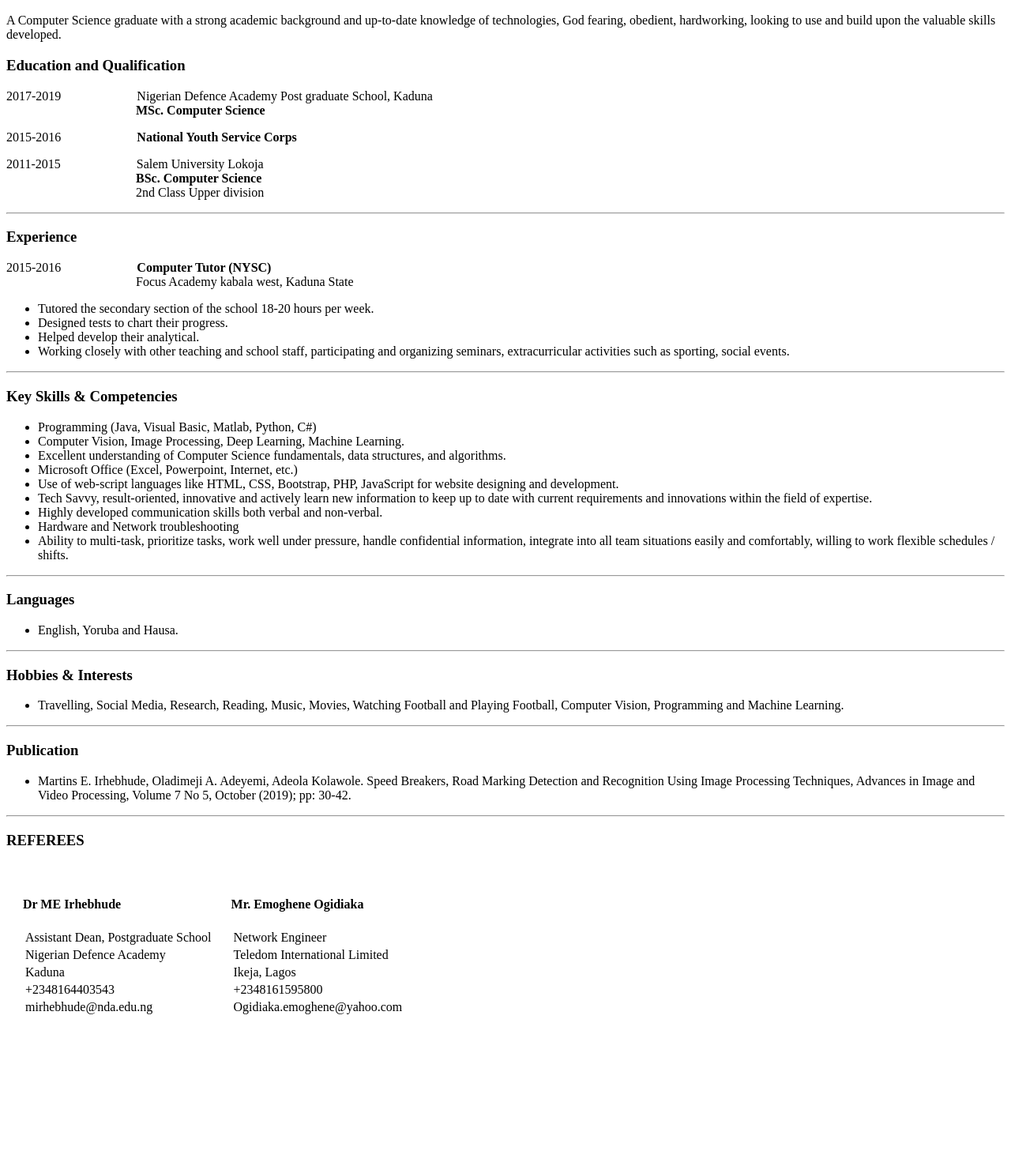
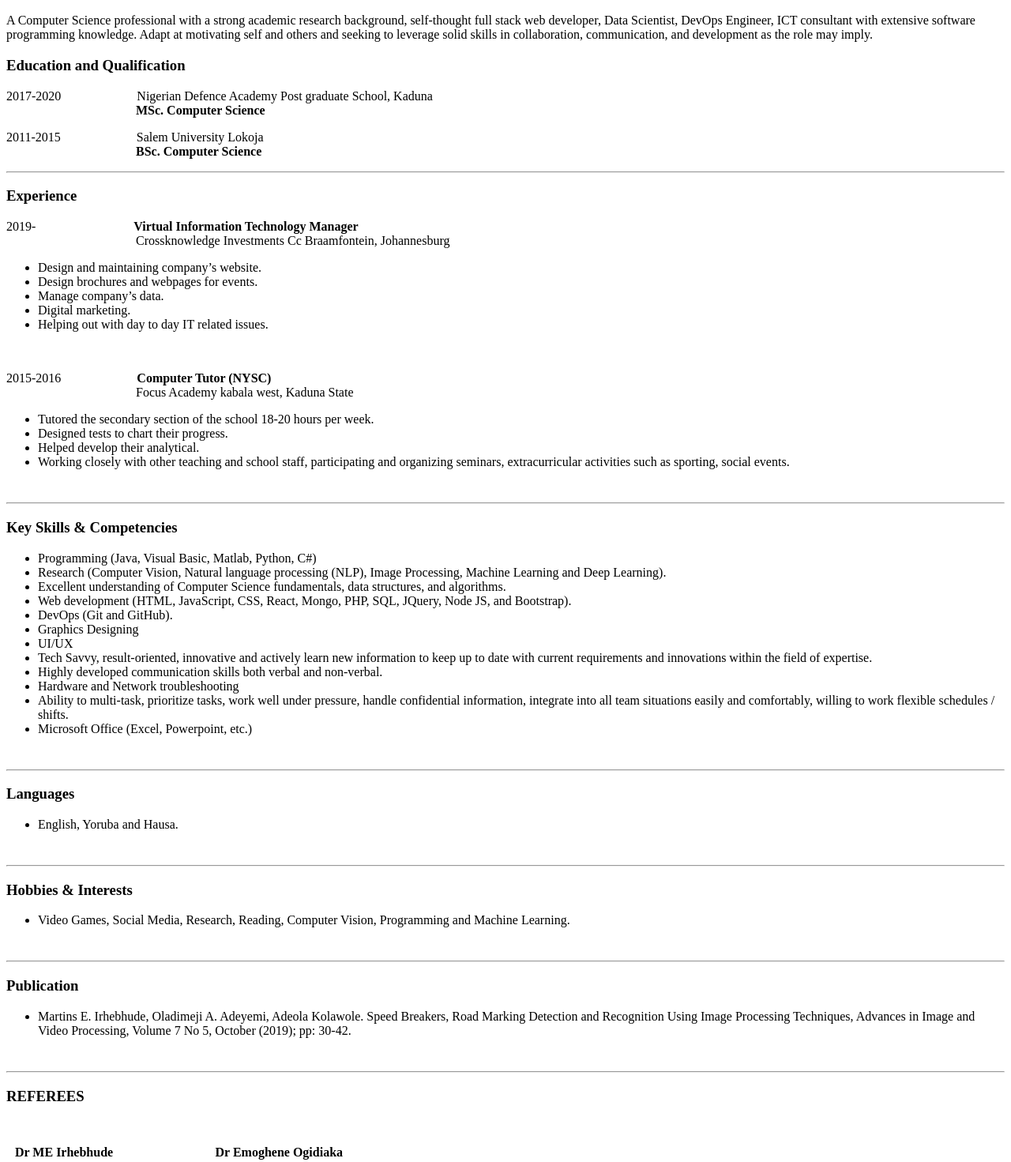
Before and after one commit to Osebobo/My-CV, a plain HTML site: page index.html in a window 1280 px wide. Shown: the part 350-1821 px from the top of the page at 79% size. Before the commit the page ends 1674 px from the top, so only its background shows below. Drawn offline with Linux system fonts and the light colour scheme.

Commit message:
Updated index

```diff
--- a/index.html
+++ b/index.html
@@ -25,55 +25,86 @@
   </table>
   <hr>
   <h2>PROFILE SUMMARY</h2>
-  <p>A Computer Science graduate with a strong academic background and up-to-date knowledge of technologies, God fearing, obedient, hardworking, looking to use and build upon the valuable skills developed.
+  <p>A Computer Science professional with a strong academic research background, self-thought full stack web developer,
+    Data Scientist, DevOps Engineer, ICT consultant with extensive software programming knowledge. Adapt at motivating
+    self and others and seeking to leverage solid skills in collaboration, communication, and development as the role
+    may imply.</p>
+  <h3>Education and Qualification</h3>
+  <p>2017-2020&emsp;&emsp;&emsp;&emsp;&emsp;&emsp;Nigerian Defence Academy Post graduate School,
+    Kaduna<br>&emsp;&emsp;&emsp;&emsp;&emsp;&emsp;&emsp;&emsp;&emsp;&emsp;&nbsp;<strong>MSc. Computer Science</strong>
   </p>
-  <h3>Education and Qualification</h3>
-  <p>2017-2019&emsp;&emsp;&emsp;&emsp;&emsp;&emsp;Nigerian Defence Academy Post graduate School, Kaduna<br>&emsp;&emsp;&emsp;&emsp;&emsp;&emsp;&emsp;&emsp;&emsp;&emsp;&nbsp;<strong>MSc. Computer Science</strong></p>
-  <p>2015-2016&emsp;&emsp;&emsp;&emsp;&emsp;&emsp;<strong>National Youth Service Corps</strong></p>
-  <p>2011-2015&emsp;&emsp;&emsp;&emsp;&emsp;&emsp;Salem University Lokoja<br>&emsp;&emsp;&emsp;&emsp;&emsp;&emsp;&emsp;&emsp;&emsp;&emsp;&nbsp;<strong>BSc. Computer
-      Science</strong><br>&emsp;&emsp;&emsp;&emsp;&emsp;&emsp;&emsp;&emsp;&emsp;&emsp;&nbsp;2nd Class Upper division</p>
+  <p>2011-2015&emsp;&emsp;&emsp;&emsp;&emsp;&emsp;Salem University
+    Lokoja<br>&emsp;&emsp;&emsp;&emsp;&emsp;&emsp;&emsp;&emsp;&emsp;&emsp;&nbsp;<strong>BSc. Computer
+      Science</strong></p>
   <hr>
   <h3>Experience</h3>
+  <p>2019- &emsp;&nbsp;&nbsp;&emsp;&emsp;&emsp;&emsp;&emsp;&emsp;<strong>Virtual Information Technology Manager</strong>
+    <br>&nbsp;&nbsp;&nbsp;&nbsp;&nbsp;&emsp;&emsp;&emsp;&emsp;&emsp;&emsp;&emsp;&emsp;&emsp;Crossknowledge Investments
+    Cc Braamfontein, Johannesburg
+    <ul>
+      <li>Design and maintaining company’s website.</li>
+      <li>Design brochures and webpages for events. </li>
+      <li>Manage company’s data.</li>
+      <li>Digital marketing.</li>
+      <li>Helping out with day to day IT related issues.</li>
+    </ul>
+  </p>
+  <br>
   <p>2015-2016&emsp;&emsp;&emsp;&emsp;&emsp;&emsp;<strong>Computer Tutor (NYSC)</strong>
-    <br>&nbsp;&nbsp;&nbsp;&nbsp;&nbsp;&emsp;&emsp;&emsp;&emsp;&emsp;&emsp;&emsp;&emsp;&emsp;Focus Academy kabala west, Kaduna State
+    <br>&nbsp;&nbsp;&nbsp;&nbsp;&nbsp;&emsp;&emsp;&emsp;&emsp;&emsp;&emsp;&emsp;&emsp;&emsp;Focus Academy kabala west,
+    Kaduna State
     <ul>
       <li>Tutored the secondary section of the school 18-20 hours per week.</li>
       <li>Designed tests to chart their progress.</li>
       <li>Helped develop their analytical.</li>
-    <li>Working closely with other teaching and school staff, participating and organizing seminars, extracurricular activities such as sporting, social events.</li>
+      <li>Working closely with other teaching and school staff, participating and organizing seminars, extracurricular
+        activities such as sporting, social events.</li>
     </ul>
   </p>
+  <br>
   <hr>
   <h3>Key Skills & Competencies</h3>
   <ul>
     <li>Programming (Java, Visual Basic, Matlab, Python, C#)</li>
-    <li>Computer Vision, Image Processing, Deep Learning, Machine Learning.</li>
+    <li>Research (Computer Vision, Natural language processing (NLP), Image Processing, Machine Learning and Deep
+      Learning).</li>
     <li>Excellent understanding of Computer Science fundamentals, data structures, and algorithms. </li>
-    <li>Microsoft Office (Excel, Powerpoint, Internet, etc.)</li>
-    <li>Use of web-script languages like HTML, CSS, Bootstrap, PHP, JavaScript for website designing and development.</li>
-    <li>Tech Savvy, result-oriented, innovative and actively learn new information to keep up to date with current requirements and innovations within the field of expertise.</li>
+    <li>Web development (HTML, JavaScript, CSS, React, Mongo, PHP, SQL, JQuery, Node JS, and Bootstrap).</li>
+    <li>DevOps (Git and GitHub).</li>
+    <li>Graphics Designing</li>
+    <li>UI/UX</li>
+    <li>Tech Savvy, result-oriented, innovative and actively learn new information to keep up to date with current
+      requirements and innovations within the field of expertise.</li>
     <li>Highly developed communication skills both verbal and non-verbal.</li>
     <li>Hardware and Network troubleshooting</li>
-    <li>Ability to multi-task, prioritize tasks, work well under pressure, handle confidential information, integrate into all team situations easily and comfortably, willing to work flexible schedules / shifts.</li>
+    <li>Ability to multi-task, prioritize tasks, work well under pressure, handle confidential information, integrate
+      into all team situations easily and comfortably, willing to work flexible schedules / shifts.</li>
+    <li>Microsoft Office (Excel, Powerpoint, etc.)</li>
   </ul>
+  <br>
   <hr>
   <h3>Languages</h3>
   <ul>
     <li>English, Yoruba and Hausa.</li>
   </ul>
+  <br>
   <hr>
   <h3>Hobbies & Interests</h3>
   <ul>
-    <li>Travelling, Social Media, Research, Reading, Music, Movies, Watching Football and Playing Football, Computer Vision, Programming and Machine Learning.
+    <li>Video Games, Social Media, Research, Reading, Computer Vision, Programming and Machine Learning.
     </li>
   </ul>
+  <br>
   <hr>
   <h3>Publication</h3>
   <ul>
-    <li>Martins E. Irhebhude, Oladimeji A. Adeyemi, Adeola Kolawole. Speed Breakers, Road Marking Detection and Recognition Using Image Processing Techniques, Advances in Image and Video Processing, Volume 7 No 5, October (2019); pp: 30-42.</li>
+    <li>Martins E. Irhebhude, Oladimeji A. Adeyemi, Adeola Kolawole. Speed Breakers, Road Marking Detection and
+      Recognition Using Image Processing Techniques, Advances in Image and Video Processing, Volume 7 No 5, October
+      (2019); pp: 30-42.</li>
   </ul>
+  <br>
   <hr>
-  <table cellspacing="20">
+  <table cellspacing="10">
     <h3>REFEREES</h3>
     <tr>
       <td>
@@ -98,7 +129,7 @@
       </td>
       <td>
         <table>
-        <h4>Mr. Emoghene Ogidiaka</h4>
+          <h4>Dr Emoghene Ogidiaka</h4>
           <tr>
             <td>Network Engineer</td>
           </tr>
@@ -112,7 +143,7 @@
             <td>+2348161595800</td>
           </tr>
           <tr>
-            <td>Ogidiaka.emoghene@yahoo.com</td>
+            <td>ogidiaka.emoghene@yahoo.com</td>
           </tr>
         </table>
       </td>
```
Lines whose indentation alone changed are shown as unchanged.
